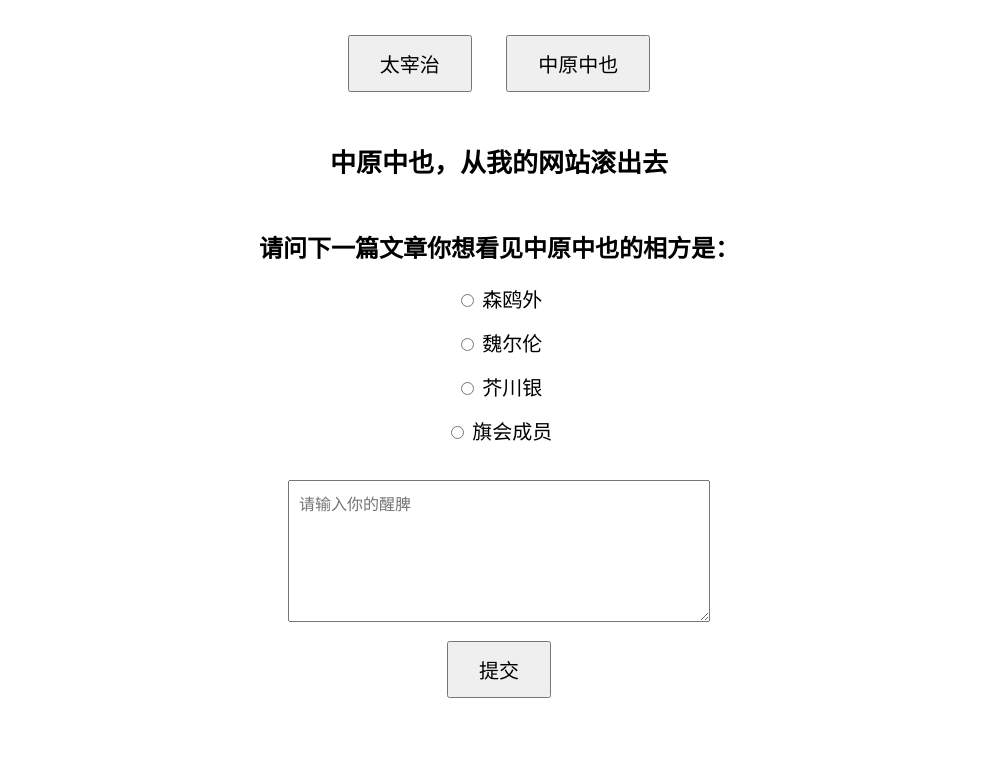
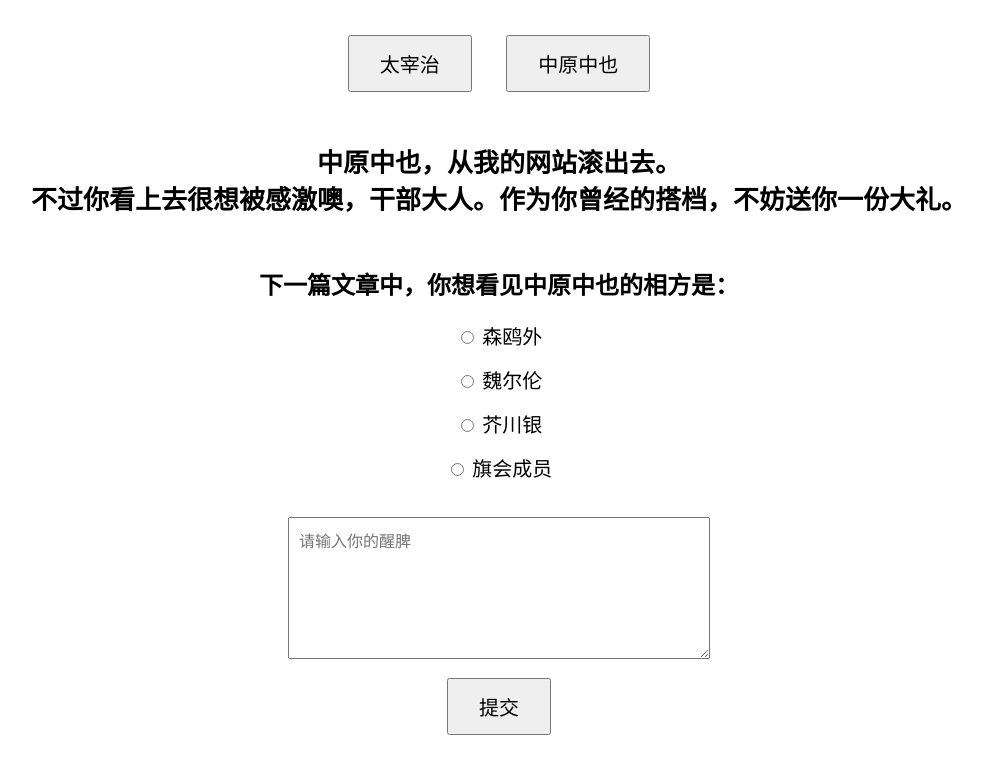
Before and after one commit to Ikeaaaaaaaa/Entertainment, a plain HTML site: page index.html in a window 1280 px wide. Both pictures are taken after a click on the button "中原中也". Shown: the part 146-920 px from the top of the page, without its empty margins (141-1123 px from the left). Drawn offline with Linux system fonts and the light colour scheme.

Commit message:
Update text in index.html for clarity and tone

```diff
--- a/index.html
+++ b/index.html
@@ -67,7 +67,7 @@
 
   <div id="secondQuestion">
 
-    <h2>请问下一篇文章你想看见中原中也的相方是：</h2>
+    <h2>下一篇文章中，你想看见中原中也的相方是：</h2>
 
     <form id="voteForm">
 
@@ -147,7 +147,7 @@
 
     function chooseChuya() {
       document.getElementById("result").innerText =
-        "中原中也，从我的网站滚出去";
+        "中原中也，从我的网站滚出去。\n不过你看上去很想被感激噢，干部大人。作为你曾经的搭档，不妨送你一份大礼。";
 
       document.getElementById("secondQuestion").style.display =
         "block";
```
